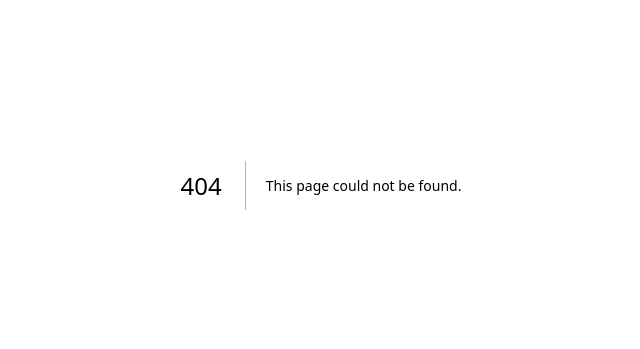
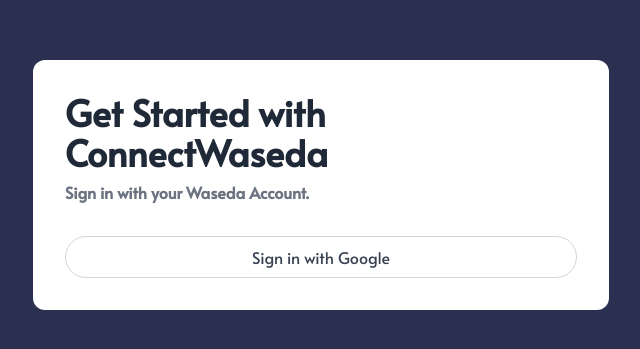
Before and after one commit to nobu-h-o/ConnectWaseda, a Next.js app in the folder frontend/: page /signin in a window 1280 px wide. Before the commit this address had no page. Shown: the part 215-564 px from the top of the page, without its empty margins (319-959 px from the left). Built offline with nearby package versions, Linux system fonts and the light colour scheme.

Commit message:
added signin page

```diff
--- /dev/null
+++ b/frontend/app/signin/page.tsx
@@ -0,0 +1,33 @@
+"use client";
+
+import { signIn } from "next-auth/react";
+
+export default function SignInPage() {
+  return (
+    <div className="min-h-screen flex flex-col items-center justify-center p-4">
+      <div className="w-full max-w-xl bg-white rounded-xl p-8">
+        {/* Logo Section */}
+        <div className=" mb-8">
+          <h2 className="text-4xl font-bold text-gray-800">
+            Get Started with ConnectWaseda
+          </h2>
+          <p className="text-gray-500 font-semibold mt-2">
+            Sign in with your Waseda Account.
+          </p>
+        </div>
+
+        {/* Login Section */}
+        <div className="space-y-6">
+          <button
+            onClick={() => signIn("google", { callbackUrl: "/" })}
+            className="w-full flex items-center justify-center gap-2 px-4 py-2
+              text-gray-700 bg-white rounded-3xl border border-gray-300
+              hover:bg-gray-50 hover:border-gray-400 transition-all duration-200"
+          >
+            Sign in with Google
+          </button>
+        </div>
+      </div>
+    </div>
+  );
+}
```
